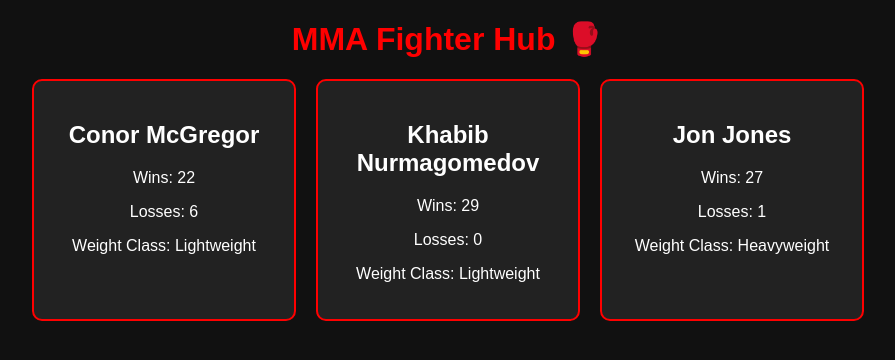
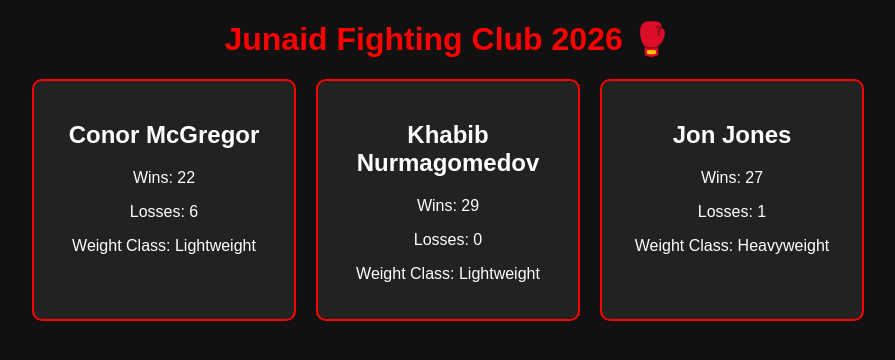
Before and after one commit to junaidshaikh171/Cidi-mma, a Flask app: page / in a window 1280 px wide. Shown: the top 360 px of the page, without its empty margins (192-1087 px from the left). Run offline with Flask 3, Linux system fonts and the light colour scheme.

Commit message:
Update index.html

```diff
--- a/templates/index.html
+++ b/templates/index.html
@@ -6,7 +6,7 @@
 </head>
 <body>
 
-    <h1>MMA Fighter Hub 🥊</h1>
+    <h1>Junaid Fighting Club 2026 🥊</h1>
 
     <div class="container">
         {% for fighter in fighters %}
```
